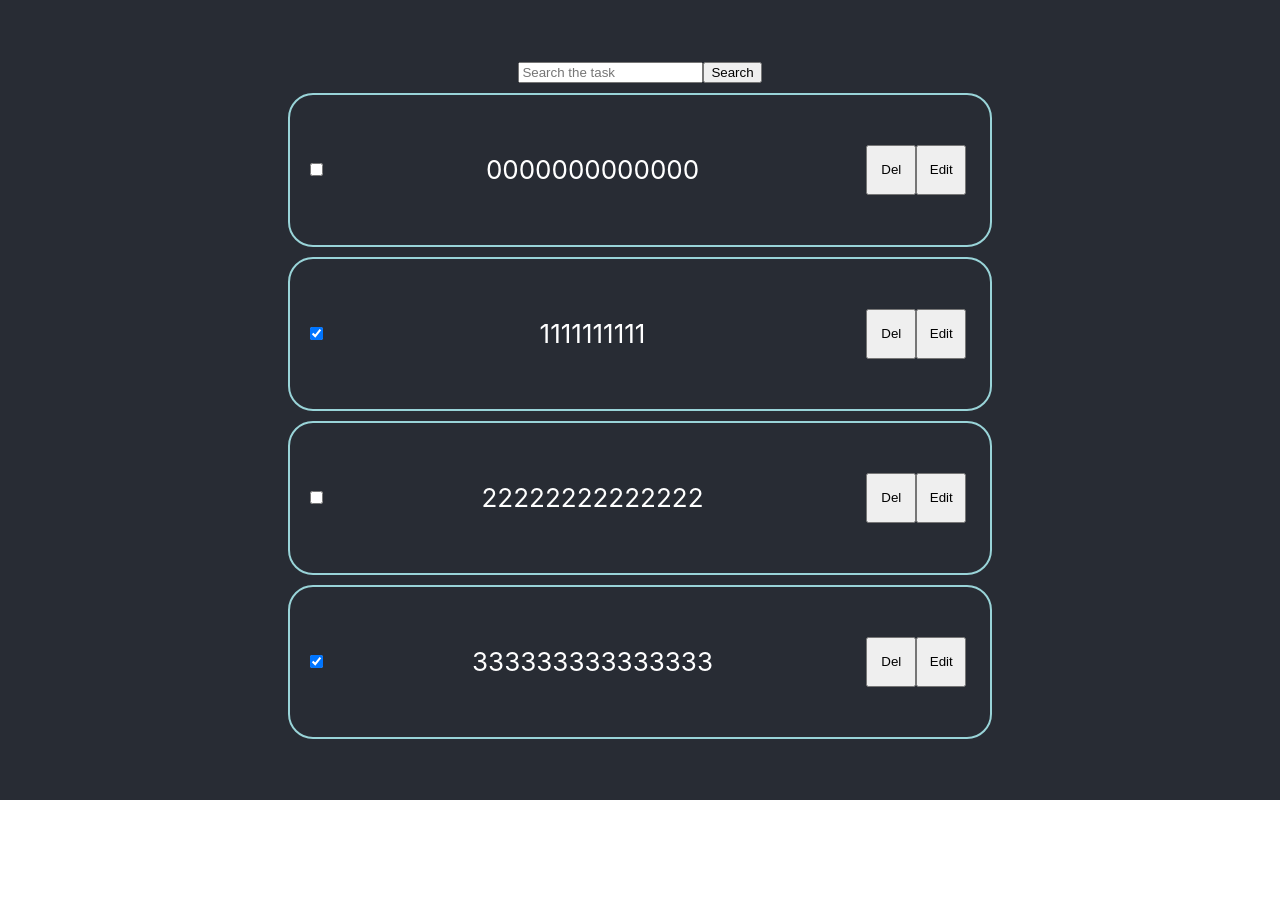
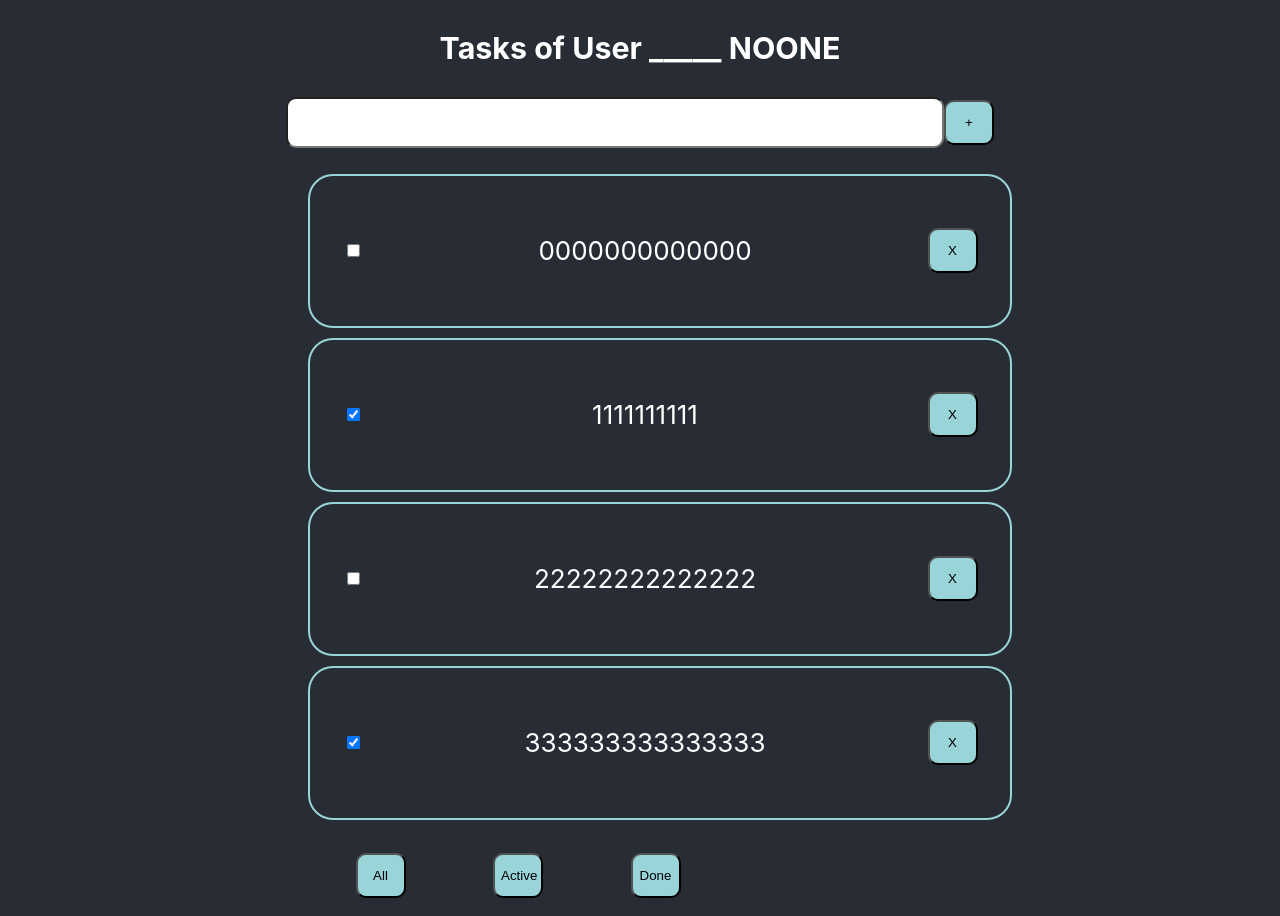
Before and after one commit to hannarim-23/ToDo, a React (Create React App) app in the folder my-app/: page / in a window 1280 px wide. Before the commit the page ends 800 px from the top, so only its background shows below. Built offline with nearby package versions, Linux system fonts and the light colour scheme.

Commit message:
feat: add & del button, filter

```diff
--- a/my-app/src/App.css
+++ b/my-app/src/App.css
@@ -37,13 +37,6 @@
   }
 }
 
-
-
-
-
-
-
-
 .del__task__button {
   width: 50px;
   height: 50px;
@@ -53,6 +46,27 @@
   width: 50px;
   height: 50px;
 }
+button {
+  width: 50px;
+  height: 45px;
+  background-color: rgb(153, 212, 216);
+  border-radius: 10px;
+}
+.input__new__task{
+  height: 45px;
+  border-radius: 10px;
+  width: 650px;
+}
+.buttons__filter {
+  height: 60px;
+  width: 500px;
+  display: flex;
+  align-items: center;
+  justify-content: space-evenly;
+
+  border-radius: 25px;
+  margin: 10px;
+}
 .task__block {
   height: 150px;
   width: 700px;
@@ -61,19 +75,18 @@
   justify-content: space-evenly;
   border: solid 2px rgb(153, 212, 216);
   border-radius: 25px;
-margin: 10px;
+  margin: 10px;
 }
 .text__task {
   word-break: break-all;
   width: 500px;
 }
-.button__block {
-  width: 115px;
-}
 
-.user{
-
+.user {
   border: solid 2px rgb(216, 168, 153);
   border-radius: 25px;
-  background-color:green;
+  background-color: green;
 }
+ul {
+  list-style: none;
+}
--- a/my-app/src/App.tsx
+++ b/my-app/src/App.tsx
@@ -1,15 +1,75 @@
-import React from "react";
+import React, { useState } from "react";
 import "./App.css";
-import TodoList from "./Organism/Todolist";
-//import {taskItems, taskItems2, taskItems3} from "./View/view";
+import { TodoList } from "./Organism/Todolist";
+import { taskItems1, taskItems2, taskItems3 } from "./View/view";
+import { taskType } from "./Molecules/Task";
+export type filterValueStyle = "all" | "active" | "done"; //тип для фильтра
 
 function App() {
+  let taskItems = taskItems1;
+  let [tasks, setTasks] = useState<taskType[]>(taskItems);//присвоение начального значения
+
+/*удаление задачи */
+  function removeTask(id: number) {
+    let result = tasks.filter((i) => i.id !== id);
+    setTasks(result);
+  }
+/*фильтрация по кнопкам*/
+  let [filter, setFilter] = useState<filterValueStyle>("all"); //у всех значение all
+
+  function changeFilter(val: filterValueStyle) {
+    setFilter(val);
+  }
+
+  let tasksForToDoList = tasks;
+  if (filter === "done") {
+    tasksForToDoList = tasks.filter((i) => i.isDone === true);
+  }
+  if (filter === "active") {
+    tasksForToDoList = tasks.filter((i) => i.isDone === false);
+  }
+
+
+/*изменение  выполнена / не выполнена задача*///----------------------------
+
+  function changeStatus(taskId: number/* , isDone: boolean */) {
+    let task = tasks.find((i) => i.id === taskId);
+    if (task) {
+      task.isDone = task.isDone;
+    }
+    setTasks([...tasks]);
+  }
+/*добавление задачи*/
+  function addTask(text: string) {
+    let newTask = {
+      id: tasks.length+1,
+      text: text,
+      isDone: false,
+    };
+
+    let newTasks = [newTask, ...tasks];//новый объект массива - add new task в начало массива и добавляем оставшийся массив
+    setTasks(newTasks);
+  }
+
+
+
   return (
     <div className="App">
       <header className="App-header">
-        <TodoList />
+        {/*         {        <div>
+          <h4>Who are you?</h4>
+          <input type="text" />
+        </div>} */}
 
-        </header>
+        <TodoList
+          user={"NOONE"}
+          tasks={tasksForToDoList}
+          removeTask={removeTask}
+          changeFilter={changeFilter}
+          addTask={addTask}
+          changeStatus={changeStatus}
+        />
+      </header>
     </div>
   );
 }
--- a/my-app/src/Atoms/Button.tsx
+++ b/my-app/src/Atoms/Button.tsx
@@ -1,5 +1,5 @@
 import React from "react";
-import { taskItems } from "../View/view";
+//mport { taskItems } from "../View/view";
 
 type ButtonType = {
   title: string;
--- a/my-app/src/Organism/Todolist.tsx
+++ b/my-app/src/Organism/Todolist.tsx
@@ -1,32 +1,89 @@
-import React, { useState } from "react";
-import Task from "../Molecules/Task";
-import { taskItems, taskItems2, taskItems3 } from "../View/view";
+import React, { KeyboardEvent, ChangeEvent, useState } from "react";
+//import Task from "../Molecules/Task";
 import Search from "../Atoms/Search";
 import Button from "../Atoms/Button";
 import { taskType } from "../Molecules/Task";
+import { filterValueStyle } from "../App";
 
-const TodoList: React.FC = () => {
+/*  type taskType = {
+  id: number;
+  text: string;
+  isDone: boolean;
+}; */
+
+type PropsType = {
+  user: string;
+  tasks: taskType[];
+  removeTask: (id: number) => void;
+  changeFilter: (val: filterValueStyle) => void;
+  addTask: (text: string) => void;
+  changeStatus: (id: number) => void;
+};
+
+export function TodoList(props: PropsType) {
+  const [newTaskTitle, setNewTaskTitle] = useState(""); //пустая строка для ввода
+
+  /*реакция на событие добавление задачи / enter*/
+  const onEventNewTitle = (e: ChangeEvent<HTMLInputElement>) => {
+    setNewTaskTitle(e.currentTarget.value);
+  };
+  const onKeyPress = (e: KeyboardEvent<HTMLInputElement>) => {
+    if (e.key === "Enter") {
+      props.addTask(newTaskTitle);
+      setNewTaskTitle(""); //обнуление строки
+    }
+  };
+
+  /* изменение данных в зависимости от нажатого фильтра*/
+  const onAllClick = () => {
+    props.changeFilter("all");
+  };
+  const onNotDoneClick = () => {
+    props.changeFilter("active");
+  };
+  const onDoneClick = () => {
+    props.changeFilter("done");
+  };
+
+  /**/
   return (
     <div>
-      <div className="search__block">
-        <Search />
-        <Button title={"search"} id={NaN} />
+      <h3> Tasks of User _____ {props.user}</h3>
+      <div>
+        <input className={"input__new__task"} type="text" value={newTaskTitle} onChange={onEventNewTitle} onKeyDown={onKeyPress} />
+
+        <button
+          onClick={() => {
+            props.addTask(newTaskTitle);
+            setNewTaskTitle("");
+          }}
+        >+</button>
       </div>
 
-      <div>
-        {taskItems.map((item) => {
-          return <Task id={item.id} text={item.text} isDone={item.isDone} />;
+      <ul>
+        {props.tasks.map((i) => {
+          const onRemove = () => {
+            props.removeTask(i.id);
+          };
+          const onChange = (e: ChangeEvent<HTMLInputElement>) => {
+            props.changeStatus(i.id);
+          };
+
+          return (
+            <li key={i.id} className={"task__block"}>
+              <input type="checkbox" onChange={onChange} checked={i.isDone} />
+              <span className={"text__task"}>{i.text}</span>
+              <button onClick={onRemove}>X</button>
+            </li>
+          );
         })}
+      </ul>
+
+      <div className={"buttons__filter"}>
+        <button onClick={onAllClick}>All</button>
+        <button onClick={onNotDoneClick}>Active</button>
+        <button onClick={onDoneClick}>Done</button>
       </div>
-      {/* <div>
-        <Task {...taskItems3} />
-      </div>
-      <div>
-        {taskItems2.map((item) => {
-          return <Task id={item.id} text={item.text} isDone={item.isDone} />;
-        })}
-      </div> */}
     </div>
   );
-};
-export default TodoList;
+}
--- /dev/null
+++ b/my-app/src/View/Users.tsx
@@ -0,0 +1,4 @@
+
+export let taskItems: string[] = [
+  "Kirill", "Hannah", "Sergei"
+];
--- a/my-app/src/View/view.tsx
+++ b/my-app/src/View/view.tsx
@@ -1,6 +1,6 @@
 import { taskType } from "../Molecules/Task";
 
-export let taskItems: taskType[] = [
+export let taskItems1: taskType[] = [
   {
     id: 0,
     text: "0000000000000",
```
Also changed, not shown: my-app/src/Molecules/Task.tsx (+16 -6 lines).
